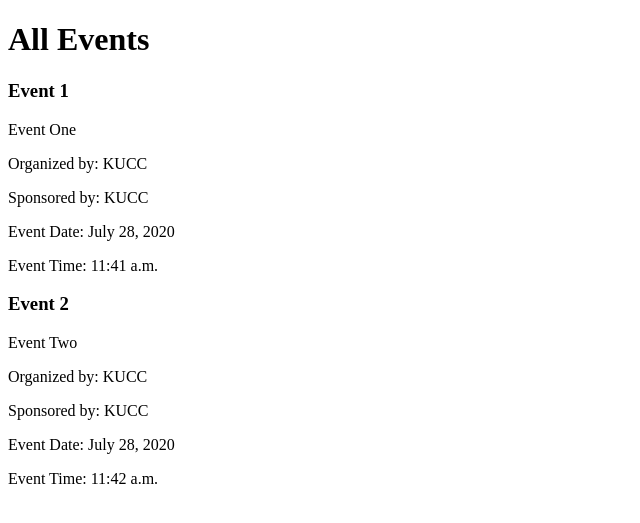
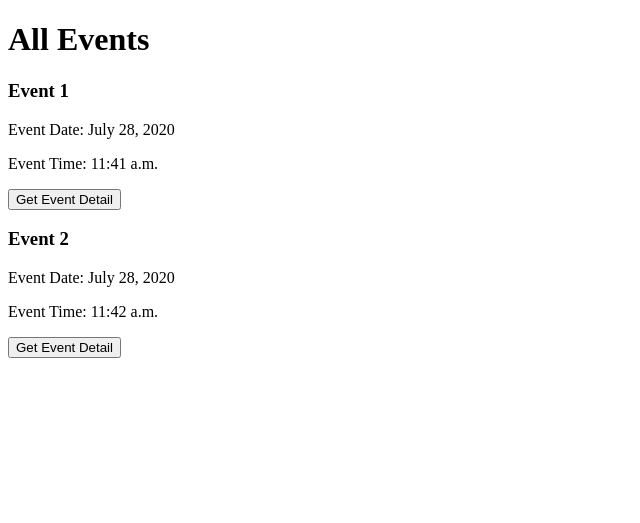
Before and after one commit to AashishDhakal/kuccevents, a Django app: page /events/ in a window 1280 px wide. Shown: the top 523 px of the page, without its empty margins (0-640 px from the left). Run offline with Django 3.2, Linux system fonts and the light colour scheme; data comes from the database, SQL or seed files in the repository.

Commit message:
added event details

```diff
--- a/events/urls.py
+++ b/events/urls.py
@@ -1,6 +1,7 @@
 from django.urls import path
-from .views import EventListView
+from .views import EventListView, EventDetailView
 
 urlpatterns = [
     path('', EventListView, name='eventlist'),
+    path('detail/<pk>/', EventDetailView, name='eventdetail'),
 ]
--- a/events/views.py
+++ b/events/views.py
@@ -5,4 +5,8 @@ from .models import Event
 
 def EventListView(request):
     all_events = Event.objects.all()
-    return render(request, 'eventlist.html', {'allevents':all_events, })
+    return render(request, 'eventlist.html', {'allevents': all_events, })
+
+def EventDetailView(request, pk):
+    event = Event.objects.get(id=pk)
+    return render(request, 'eventdetails.html', {'event': event, })
--- a/templates/eventlist.html
+++ b/templates/eventlist.html
@@ -8,11 +8,9 @@
     <h1>All Events</h1>
     {% for event in allevents %}
         <h3> {{ event.event_name }} </h3>
-        <p> {{ event.event_description }}</p>
-        <p>Organized by: {{ event.organizer }}</p>
-        <p>Sponsored by: {{ event.sponsor }}</p>
         <p>Event Date: {{ event.event_date }}</p>
         <p>Event Time: {{ event.event_time }}</p>
+        <button> Get Event Detail</button>
     {% endfor %}
 </body>
 </html>
```
Also changed, not shown: templates/eventdetails.html (added, +15 -0 lines).
